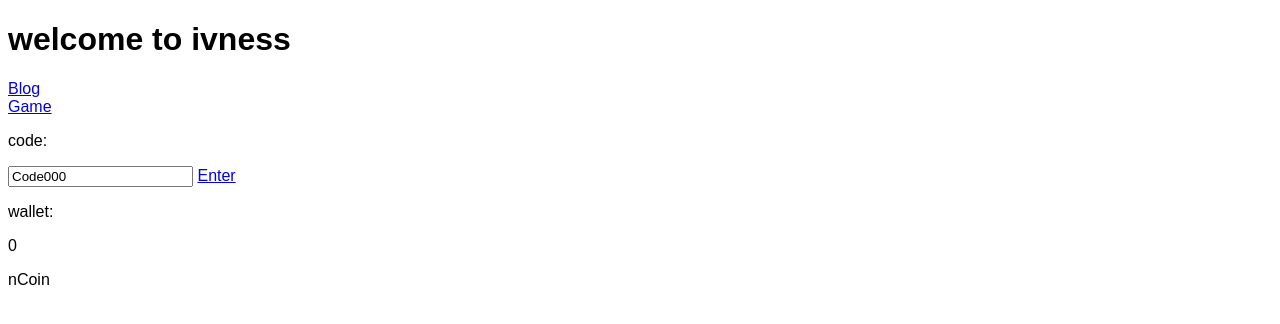
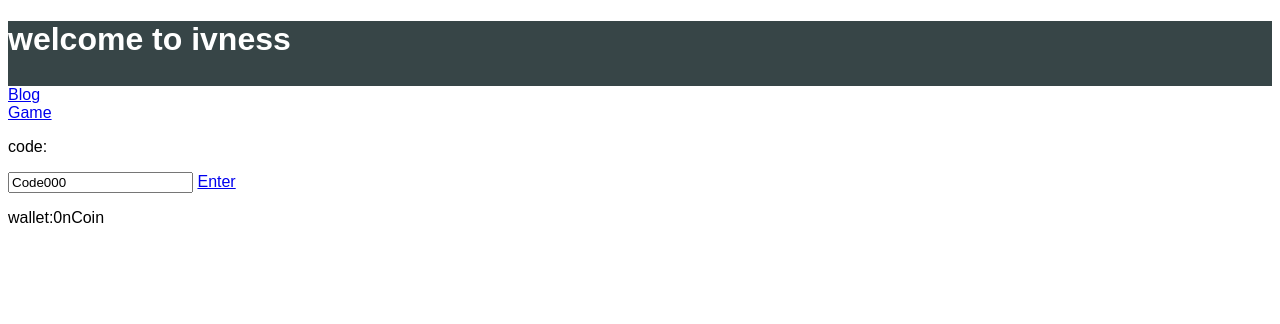
Before and after one commit to IchinoseZeno/IchinoseZeno.github.io, a plain HTML site: page index.html in a window 1280 px wide. Drawn offline with Linux system fonts and the light colour scheme.

Commit message:
Update stylesheet.css

```diff
--- a/stylesheet.css
+++ b/stylesheet.css
@@ -2,6 +2,29 @@
   font-family: "Hiragino Kaku Gothic ProN", sans-serif;
 }
 
+header {
+  height: 65px;
+  width: 100%;
+  background-color: rgba(34, 49, 52, 0.9);
+  z-index: 100;
+}
+
 h1 {
-  color: glay;
+  color: white;
 }
+
+.wallet p {
+  float: left;
+}
+
+.BlogButton {
+
+}
+
+.GameButton {
+
+}
+
+.enterButton {
+
+}
```
